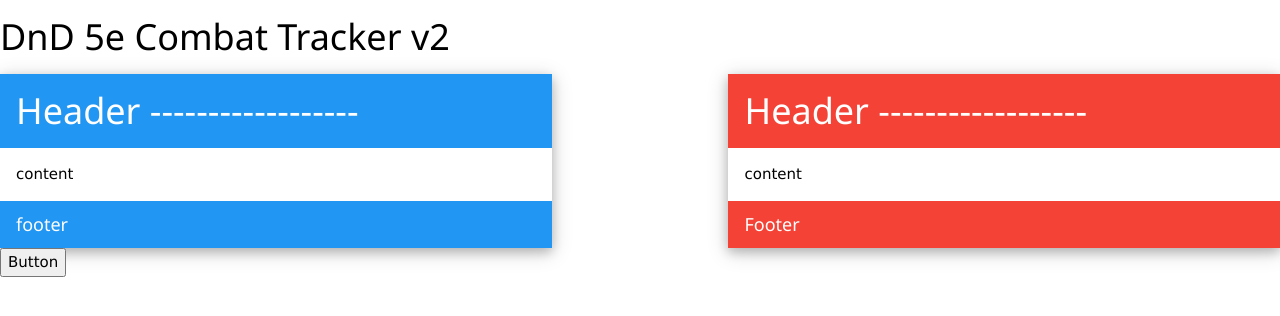
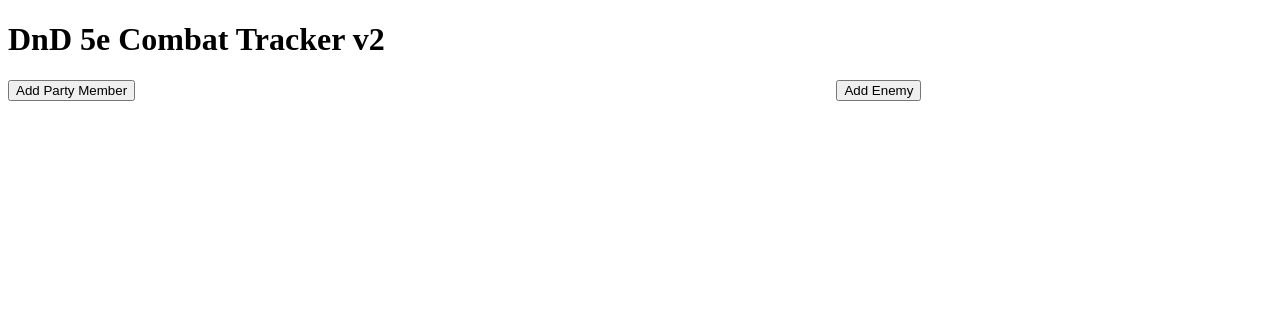
Before and after one commit to gregt114/DnD-5e-Combat-Tracker, a Flask app: page / in a window 1280 px wide. Shown: the top 316 px of the page. Run offline with Flask 2, Linux system fonts and the light colour scheme.

Commit message:
lots of changes

```diff
--- a/static/css/index.css
+++ b/static/css/index.css
@@ -2,16 +2,68 @@
     display: grid;
 }
 
-.left {
+#left {
     grid-column-start: 1;
     grid-column-end: 1;
 
     gap: 1em;
 }
 
-.right {
+#right {
     grid-column-start: 3;
     grid-column-end: 3;
 
     gap: 1em;
 }
+
+.card {
+    display: grid;
+    border: 0.2em solid black;
+    margin: 0.1em;
+}
+
+/* Card data styling */
+.name {
+    grid-row: 1 / span 2;
+    grid-column: 1 / span 2;
+
+    font-size: 1.5em;
+}
+
+.initiative {
+    grid-row: 1 / span 1;
+    grid-column: 4 / span 1;
+}
+
+.AC {
+    grid-row: 1 / span 1;
+    grid-column: 5 / span 1;
+}
+
+.curHP {
+    grid-row: 2 / span 1;
+    grid-column: 4 / span 1;
+}
+
+.maxHP {
+    grid-row: 2 / span 1;
+    grid-column: 5 / span 1;
+}
+
+.conditions {
+    grid-row: 3 / span 1;
+    grid-column: 1 / span 4;
+}
+
+.details {
+    grid-row: 4 / span 1;
+    grid-column: 1 / span 4;
+}
+
+input {
+    border: none;
+}
+
+input[type="number"] {
+    width: 3em;
+}
--- a/static/js/character.js
+++ b/static/js/character.js
@@ -1,12 +1,11 @@
 
 export class Character {
-    constructor(name, curHp, maxHp, AC, initiative, status, conditions, details) {
+    constructor(name, curHp, maxHp, AC, initiative, conditions, details) {
         this.name = name;
         this.curHp = curHp;
         this.maxHp = maxHp;
         this.AC = AC;
         this.initiative = initiative;
-        this.status = status;
         this.conditions = conditions;
         this.details = details;
     }
--- a/static/js/index.mjs
+++ b/static/js/index.mjs
@@ -1,27 +1,37 @@
 
 import { Character } from "./character.js"
 
-function generate_card() {
-    let text = `
-    <div class="w3-card-4">
-        <header class="w3-container w3-blue">
-            <h1>Header ------------------</h1>
-        </header>
-        <div class="w3-container">
-            <p>content</p>
-        </div>
-        <footer class="w3-container w3-blue">
-            <h5>footer</h5>
-        </footer>
+// function generate_empty_card() {
+//     return `<div class="card">
+//         <input class="name" type="text" placeholder="Name">
+//         <label>HP:<input class="curHP" type="text" placeholder="HP"></label>
+//         <input class="maxHP" type="text" placeholder="Max HP">
+//         <input class="AC" type="text" placeholder="AC">
+//         <input class="initiative" type="text" placeholder="Initiative">
+//         <div class="conditions">conditions</div>
+//         <input class="details" type="text" placeholder="Details">
+//     </div>`
+// }
+
+function generate_empty_card() {
+    return `<div class="card">
+        <input class="name" type="text" placeholder="Name">
+        <label class="curHP">
+            HP: <input type="number"> /
+            <input type="number">
+        </label>
+        <label class="AC">AC: <input type="number"></label>
+        <label class="initiative">Initiative: <input type="number"></label>
+        <div class="conditions">conditions</div>
+        <label class="details">Details: <input type="text"></label>
     </div>`
-    return text;
 }
 
-let left = document.getElementsByClassName('left')[0];
-let test = document.getElementById('test');
-let btn = document.getElementById('btn');
 
-btn.addEventListener('click', () => {
-    test.innerHTML = generate_card();
-    left.appendChild(test);
+$("#party-add").click(() => {
+    $("#left").append(generate_empty_card());
 });
+
+$("#enemy-add").click(() => {
+    $("#right").append(generate_empty_card());
+});
--- a/templates/index.html
+++ b/templates/index.html
@@ -7,8 +7,9 @@
     <meta name="viewport" content="width=device-width, initial-scale=1.0">
     <title>DnD 5e Combat Tracker v2</title>
 
+    <!-- JQuery -->
+    <script src="https://ajax.googleapis.com/ajax/libs/jquery/3.6.1/jquery.min.js"></script>
     <!--Style-->
-    <link rel="stylesheet" href="https://www.w3schools.com/w3css/4/w3.css">
     <link rel="stylesheet" href="../static/css/index.css">
 </head>
 
@@ -17,40 +18,14 @@
     <h1>DnD 5e Combat Tracker v2</h1>
 
     <div class="grid-container">
-
-        <div class="left">
-            <div class="w3-card-4">
-                <header class="w3-container w3-blue">
-                    <h1>Header ------------------</h1>
-                </header>
-                <div class="w3-container">
-                    <p>content</p>
-                </div>
-                <footer class="w3-container w3-blue">
-                    <h5>footer</h5>
-                </footer>
-            </div>
+        <div id="left">
+            <button id="party-add">Add Party Member</button>
         </div>
 
-        <div class="right">
-            <div class="w3-card-4">
-                <header class="w3-container w3-red">
-                    <h1>Header ------------------</h1>
-                </header>
-                <div class="w3-container">
-                    <p>content</p>
-                </div>
-                <footer class="w3-container w3-red">
-                    <h5>Footer</h5>
-                </footer>
-            </div>
+        <div id="right">
+            <button id="enemy-add">Add Enemy</button>
         </div>
-
     </div>
-
-    <button id="btn">Button</button>
-    <div id="test"></div>
-
 </body>
 
 <script type="module" src="../static/js/index.mjs"></script>
```
